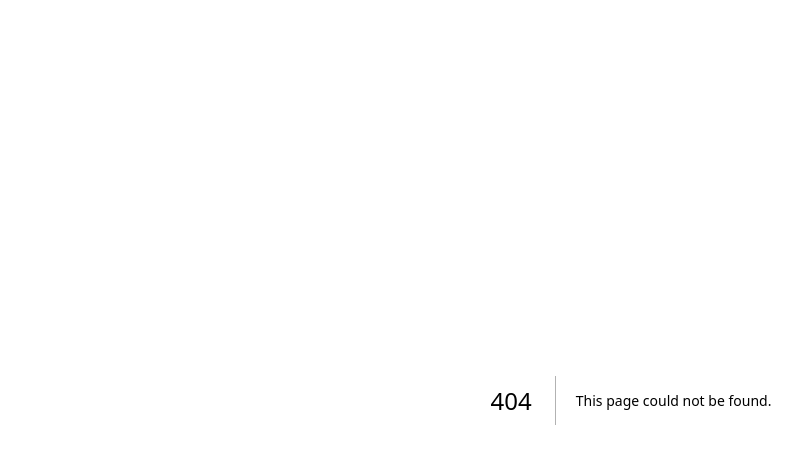
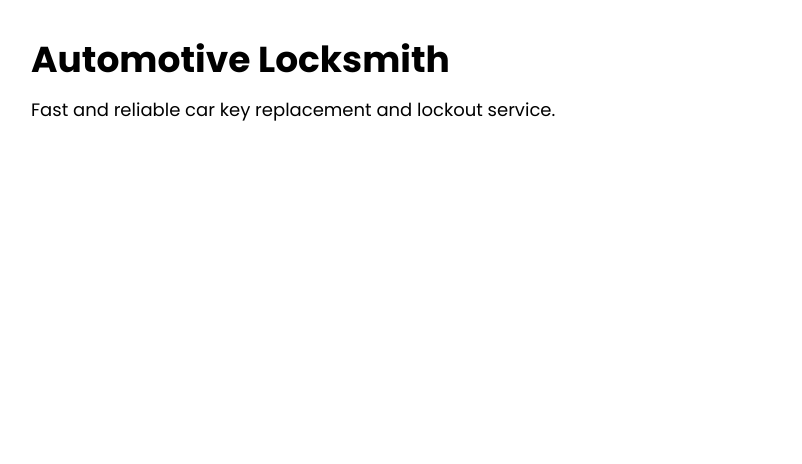
Before and after one commit to wilhelmusolejr/eagle-locksmith, a Next.js app: page /services/automotive in a window 1280 px wide. Before the commit this address had no page. Shown: the top 464 px of the page, without its empty margins (9-811 px from the left). Built offline with nearby package versions, Linux system fonts and the light colour scheme.

Commit message:
add new page service router - initial

```diff
--- /dev/null
+++ b/src/app/services/[name]/page.js
@@ -0,0 +1,36 @@
+import { notFound } from "next/navigation";
+
+const services = {
+  residential: {
+    title: "Residential Locksmith",
+    description:
+      "Secure your home with our expert residential locksmith services.",
+  },
+  commercial: {
+    title: "Commercial Locksmith",
+    description: "Protect your business with our advanced security solutions.",
+  },
+  automotive: {
+    title: "Automotive Locksmith",
+    description: "Fast and reliable car key replacement and lockout service.",
+  },
+  emergency: {
+    title: "Emergency Locksmith",
+    description: "24/7 locksmith service when you need it most.",
+  },
+};
+
+export default function ServicePage({ params }) {
+  const service = services[params.name];
+
+  if (!service) {
+    notFound();
+  }
+
+  return (
+    <div className="p-10">
+      <h1 className="text-4xl font-bold">{service.title}</h1>
+      <p className="mt-4 text-lg">{service.description}</p>
+    </div>
+  );
+}
--- a/src/components/ServiceCard.js
+++ b/src/components/ServiceCard.js
@@ -9,7 +9,10 @@ export default function ServiceCard({
   description,
 }) {
   return (
-    <a href="#" className="rounded-lg shadow bg-orange w-80  ">
+    <a
+      href={`/services/${title.toLowerCase()}`}
+      className="rounded-lg shadow bg-orange w-80  "
+    >
       {/* image */}
       <div className="relative w-full h-48">
         {/* Image */}
```
